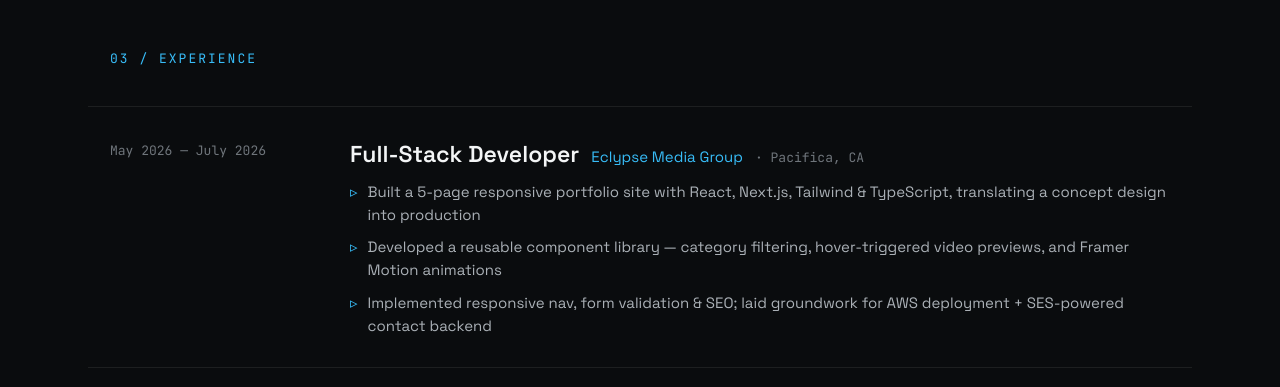
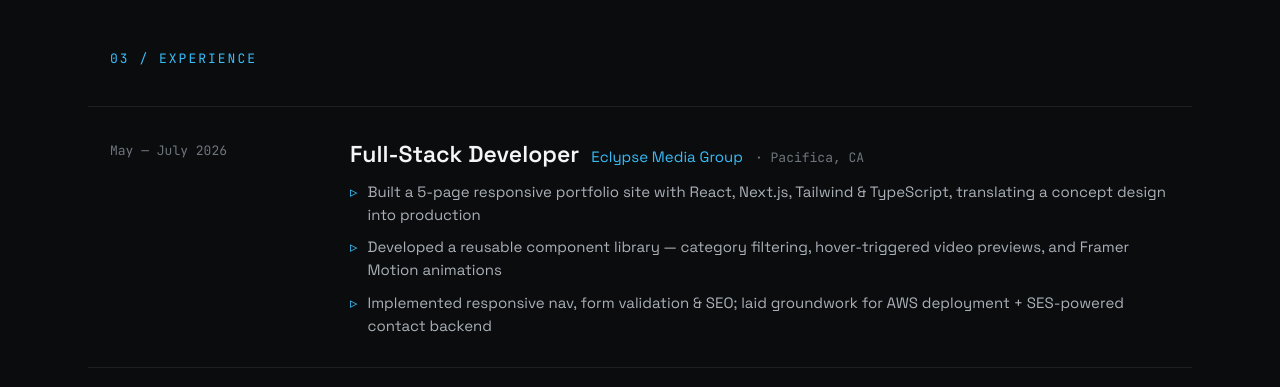
Before and after one commit to lewfi/lewfi-dev, a Next.js app: page / in a window 1280 px wide. Shown: the part 3320-3707 px from the top of the page. Built offline with nearby package versions, Linux system fonts and the light colour scheme.

Commit message:
update experience

```diff
--- a/components/Experience.tsx
+++ b/components/Experience.tsx
@@ -4,7 +4,7 @@ const MONO: React.CSSProperties = {
 
 const EXPERIENCES = [
   {
-    period: "May 2026 — July 2026",
+    period: "May — July 2026",
     title: "Full-Stack Developer",
     org: "Eclypse Media Group",
     location: "Pacifica, CA",
```
